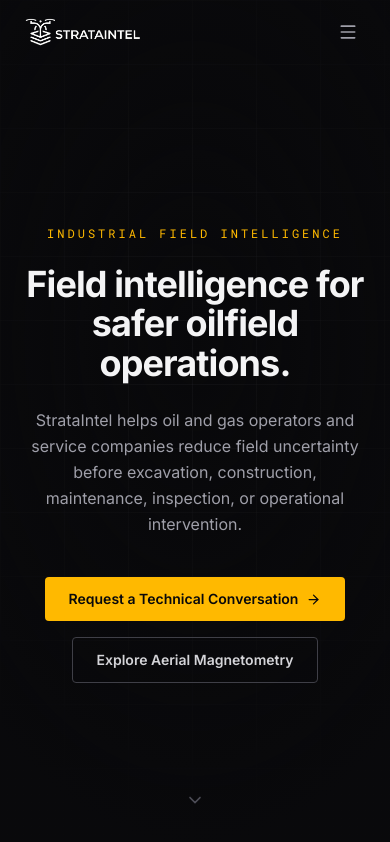
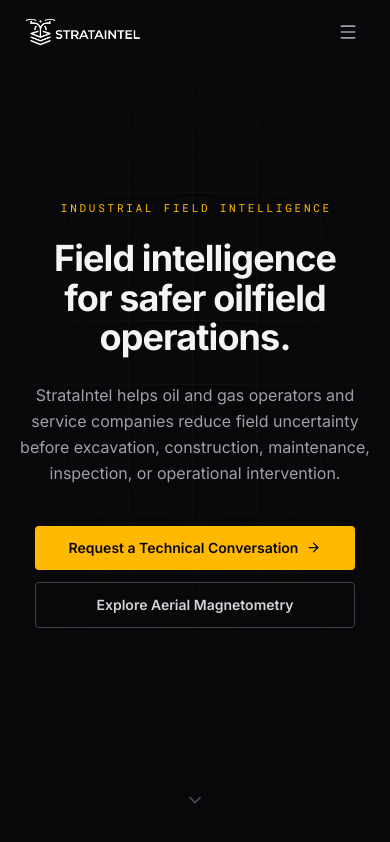
Before and after one commit to StrataIntel/strata-intel-website, a Next.js app: page /en in a window 390 px wide. Shown: the top 842 px of the page. Built offline with nearby package versions, Linux system fonts and the light colour scheme.

Commit message:
style: update text colors and layout adjustments in Footer, Hero, and UseCases components
- Changed text colors in Footer for improved contrast and readability.
- Adjusted layout and padding in Hero for better responsiveness.
- Updated text styles in UseCases for consistency and visual appeal.

```diff
--- a/app/components/Footer.tsx
+++ b/app/components/Footer.tsx
@@ -25,7 +25,7 @@ export default function Footer() {
             <h2 className="text-3xl md:text-4xl lg:text-5xl font-bold text-zinc-100 tracking-tight leading-tight mb-6">
               {t("title")}
             </h2>
-            <p className="text-zinc-400 leading-relaxed max-w-2xl mx-auto mb-10 text-sm md:text-base">
+            <p className="text-zinc-300 leading-relaxed max-w-2xl mx-auto mb-10 text-sm md:text-base">
               {t("description")}
             </p>
             <div className="flex flex-col sm:flex-row items-center justify-center gap-4">
@@ -59,21 +59,21 @@ export default function Footer() {
               className="h-9 w-9 rounded-full border border-amber-400/20 bg-zinc-950/80 p-1.5"
             />
             <div className="leading-none">
-              <p className="text-[10px] font-mono uppercase tracking-[0.3em] text-amber-400/80">
+              <p className="text-[10px] font-mono uppercase tracking-[0.3em] text-amber-400">
                 Strata Intel
               </p>
-              <p className="mt-1 text-xs text-zinc-600 font-mono">
+              <p className="mt-1 text-xs text-zinc-400 font-mono">
                 {t("copyright")}
               </p>
             </div>
           </div>
           <div className="flex flex-col items-center sm:items-end gap-2">
-            <p className="text-xs text-zinc-700 font-mono text-center sm:text-right">
+            <p className="text-xs text-zinc-300 font-mono text-center sm:text-right">
               {t("tagline")}
             </p>
             <a
               href="mailto:info@strataintel.net"
-              className="text-xs text-zinc-500 hover:text-amber-400 font-mono transition-colors duration-200"
+              className="text-xs text-zinc-200 hover:text-amber-400 font-mono transition-colors duration-200"
             >
               info@strataintel.net
             </a>
--- a/app/components/Hero.tsx
+++ b/app/components/Hero.tsx
@@ -8,7 +8,7 @@ export default function Hero() {
   const t = useTranslations("hero");
 
   return (
-    <section className="relative min-h-screen flex flex-col items-center justify-center overflow-hidden px-6 pt-16">
+    <section className="relative flex min-h-dvh flex-col items-center justify-center overflow-hidden px-4 pt-20 pb-24 sm:px-6 sm:pt-16 sm:pb-16">
       {/* Subtle background grid */}
       <div
         className="absolute inset-0 pointer-events-none"
@@ -21,23 +21,25 @@ export default function Hero() {
       {/* Radial gradient overlay */}
       <div className="absolute inset-0 bg-radial-[ellipse_80%_60%_at_50%_40%] from-transparent via-zinc-950/60 to-zinc-950 pointer-events-none" />
 
-      <div className="relative z-10 max-w-4xl mx-auto text-center">
-        {/* Eyebrow */}
-        <motion.p
+      <div className="relative z-10 flex w-full max-w-4xl flex-col items-center text-center">
+        {/* Eyebrow — pl compensates tracking so label reads centered on narrow screens */}
+        <motion.div
           initial={{ opacity: 0, y: 16 }}
           animate={{ opacity: 1, y: 0 }}
           transition={{ duration: 0.5 }}
-          className="font-mono text-xs tracking-[0.25em] uppercase text-amber-400 mb-6"
+          className="mb-6 flex w-full justify-center"
         >
-          {t("eyebrow")}
-        </motion.p>
+          <p className="font-mono text-[11px] leading-snug tracking-[0.25em] uppercase text-amber-400 pl-[0.25em] text-center sm:text-xs">
+            {t("eyebrow")}
+          </p>
+        </motion.div>
 
         {/* H1 */}
         <motion.h1
           initial={{ opacity: 0, y: 20 }}
           animate={{ opacity: 1, y: 0 }}
           transition={{ duration: 0.55, delay: 0.1 }}
-          className="text-4xl sm:text-5xl md:text-6xl font-bold text-zinc-100 leading-[1.1] tracking-tight mb-6"
+          className="w-full text-balance text-4xl font-bold leading-[1.1] tracking-tight text-zinc-100 sm:text-5xl md:text-6xl mb-6"
         >
           {t("title")}
         </motion.h1>
@@ -47,7 +49,7 @@ export default function Hero() {
           initial={{ opacity: 0, y: 20 }}
           animate={{ opacity: 1, y: 0 }}
           transition={{ duration: 0.55, delay: 0.2 }}
-          className="text-base sm:text-lg text-zinc-400 leading-relaxed max-w-2xl mx-auto mb-10"
+          className="w-full max-w-2xl text-pretty text-base leading-relaxed text-zinc-400 sm:text-lg mb-10"
         >
           {t("description")}
         </motion.p>
@@ -57,18 +59,18 @@ export default function Hero() {
           initial={{ opacity: 0, y: 20 }}
           animate={{ opacity: 1, y: 0 }}
           transition={{ duration: 0.55, delay: 0.3 }}
-          className="flex flex-col sm:flex-row items-center justify-center gap-4"
+          className="flex w-full max-w-xs flex-col items-stretch gap-3 sm:max-w-none sm:flex-row sm:items-center sm:justify-center sm:gap-4"
         >
           <a
             href="#contact"
-            className="inline-flex items-center gap-2 bg-amber-400 hover:bg-amber-300 text-zinc-950 font-semibold text-sm px-6 py-3 rounded-sm transition-colors duration-200"
+            className="inline-flex w-full items-center justify-center gap-2 bg-amber-400 hover:bg-amber-300 text-zinc-950 font-semibold text-sm px-6 py-3 rounded-sm transition-colors duration-200 sm:w-auto"
           >
             {t("primaryCta")}
-            <ArrowRight size={15} />
+            <ArrowRight size={15} className="shrink-0" />
           </a>
           <a
             href="#flagship"
-            className="inline-flex items-center gap-2 border border-zinc-700 hover:border-amber-400 text-zinc-300 hover:text-amber-400 font-semibold text-sm px-6 py-3 rounded-sm transition-all duration-200"
+            className="inline-flex w-full items-center justify-center gap-2 border border-zinc-700 hover:border-amber-400 text-zinc-300 hover:text-amber-400 font-semibold text-sm px-6 py-3 rounded-sm transition-all duration-200 sm:w-auto"
           >
             {t("secondaryCta")}
           </a>
--- a/app/components/UseCases.tsx
+++ b/app/components/UseCases.tsx
@@ -52,7 +52,7 @@ export default function UseCases() {
             whileHover={{ y: -4, transition: { duration: 0.2 } }}
             className="group p-6 rounded-sm border border-zinc-800 bg-zinc-900/40 hover:border-amber-400/40 hover:bg-zinc-900/70 transition-colors duration-200 cursor-default"
           >
-            <span className="font-mono text-3xl font-bold text-zinc-800 group-hover:text-amber-400/30 transition-colors duration-300 block mb-4 leading-none">
+            <span className="font-mono text-3xl font-bold text-amber-400 group-hover:text-amber-300 transition-colors duration-300 block mb-4 leading-none">
               {c.n}
             </span>
             <h3 className="font-semibold text-zinc-100 text-sm mb-2 leading-snug">
```
